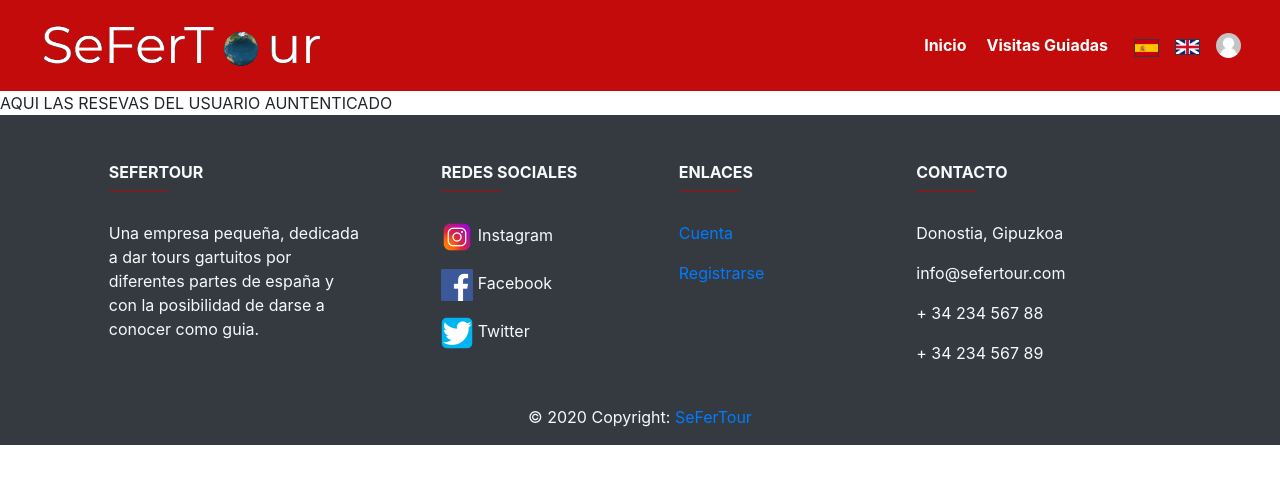
After one commit to endisanchez/SeFerTour, a Laravel app: page /reservar in a window 1280 px wide. The commit adds this page. Shown: the top 484 px of the page. Run offline with Laravel 8, Linux system fonts and the light colour scheme; the visitor is signed in with stand-in values (Sample User, id 1); some libraries are stand-ins or nearby versions.

```diff
--- a/app/Models/Cliente.php
+++ b/app/Models/Cliente.php
@@ -11,7 +11,7 @@ class Cliente extends Model
 
     public function usuario()
     {
-      return $this->belongsTo('App\Models\Usuario');
+      return $this->belongsTo('App\Models\User');
     }
 
     public function tour()
--- a/app/Models/Guia.php
+++ b/app/Models/Guia.php
@@ -11,7 +11,7 @@ class Guia extends Model
 
     public function usuario()
     {
-      return $this->belongsTo('App\Models\Usuario');
+      return $this->belongsTo('App\Models\User');
     }
 
     public function tour()
--- a/app/Models/User.php
+++ b/app/Models/User.php
@@ -45,4 +45,19 @@
     protected $casts = [
         'email_verified_at' => 'datetime',
     ];
+
+    public function guia()
+    {
+      return $this->hasOne('App\Models\Guia');
+    }
+
+    public function admin()
+    {
+      return $this->hasOne('App\Models\Admin');
+    }
+
+    public function cliente()
+    {
+      return $this->hasOne('App\Models\Cliente', 'id_usuario');
+    }
 }
--- /dev/null
+++ b/resources/views/reservas.blade.php
@@ -0,0 +1,151 @@
+<!DOCTYPE html>
+<html lang="en">
+<head>
+    <meta charset="UTF-8">
+    <meta name="viewport" content="width=device-width, initial-scale=1.0">
+    <link rel="stylesheet" href="../resources/css/bootstrap.min.css">
+    <link rel="stylesheet" href="../resources/css/estilo.css">
+
+    <title>SeFerTour</title>
+</head>
+<script src="https://code.jquery.com/jquery-3.2.1.slim.min.js" integrity="sha384-KJ3o2DKtIkvYIK3UENzmM7KCkRr/rE9/Qpg6aAZGJwFDMVNA/GpGFF93hXpG5KkN" crossorigin="anonymous"></script>
+<script src="https://cdnjs.cloudflare.com/ajax/libs/popper.js/1.12.9/umd/popper.min.js" integrity="sha384-ApNbgh9B+Y1QKtv3Rn7W3mgPxhU9K/ScQsAP7hUibX39j7fakFPskvXusvfa0b4Q" crossorigin="anonymous"></script>
+<script src="https://maxcdn.bootstrapcdn.com/bootstrap/4.0.0/js/bootstrap.min.js" integrity="sha384-JZR6Spejh4U02d8jOt6vLEHfe/JQGiRRSQQxSfFWpi1MquVdAyjUar5+76PVCmYl" crossorigin="anonymous"></script>
+
+
+<body>
+  <header>
+    <nav class="navbar navbar-expand-sm navbar-dark static-top">
+        <div class="container-fluid">
+            <img src="{{url ('imagenes/logoanimado_blanco.gif') }}" alt="logo" width="25%">
+            <button class="navbar-toggler text-black" type="button" data-toggle="collapse" data-target="#opciones">
+              <img class="img-fluid "src="{{ url('imagenes/menu.png') }}" alt="menu" width="30">
+            </button>
+          <div class="collapse navbar-collapse " id="opciones">
+            <ul class="navbar-nav ml-auto d-flex float-right text-right">
+              <li class="nav-item active">
+                <a class="nav-link text-white" href="{{ url('/') }}" id="link"><strong>{{ trans('texto.inicio') }}</strong></a>
+              </li>
+              <li class="nav-item text-white">
+                <a class="nav-link text-white" href="{{ url('/tours') }}" id="link"><strong>{{ trans('texto.visit_guiadas') }}</strong></a>
+              </li>
+
+              <li><a class="m-3" href="{{ url('lang', ['es']) }}"><img class="img-fluid mt-3 border border-dark" src="{{url ('imagenes/espania.png')}}" alt="españa" width="25px" height="25px"></a></li>
+              <li><a href="{{ url('lang', ['en']) }}"><img class="img-fluid mt-3 border border-dark mr-2" src="{{url ('imagenes/ingles.png')}}" alt="unitedKingdom" width="25px" height="25px"></a></li>
+
+              <li class="nav-item dropdown d-flex flex-row-reverse">
+                @if(Auth::user())
+                  <a class="nav-link text-white" data-toggle="dropdown" href="{{ url('/') }}" role="button" >
+                    @if( Auth::user()->foto )
+                      <img src="imagenes/{{ Auth::user()->foto }}" alt="logo" width="25px" class="rounded-circle">
+                    @else
+                      <img src="{{url('imagenes/perfil.png')}}" alt="logo" width="25px" class="rounded-circle">
+                    @endif
+                  </a>
+                @else
+                  <a class="nav-link text-white" data-toggle="dropdown" href="{{ url('/') }}" role="button" >
+                    <img src="{{url('imagenes/perfil.png')}}" alt="logo" width="25px" class="rounded-circle">
+                  </a>
+                @endif
+                <div class="dropdown-menu dropdown-menu-right">
+
+                  @if(Auth::user())
+                    <a class="dropdown-item" href="{{ url('perfil') }}">
+
+                      <b>{{ Auth::user()->usuario }}</b>
+
+                    </a>
+
+                    <div class="dropdown-divider"></div>
+
+                    <a class="dropdown-item" href="{{ route('logout') }}"
+                      onclick="event.preventDefault();
+                        document.getElementById('logout-form').submit();">
+                      {{ trans('texto.salir') }}
+                    </a>
+
+                    <form id="logout-form" action="{{ route('logout') }}" method="POST" class="d-none">
+                        @csrf
+                    </form>
+                  @else
+                    <a class="dropdown-item" href="{{ url('login') }}">{{ trans('texto.inicio_sesion') }}</a>
+                    <div class="dropdown-divider"></div>
+                    <a class="dropdown-item" href="{{ url('register') }}">{{ trans('texto.registrar') }}</a>
+                  @endif
+                </div>
+              </li>
+            </ul>
+          </div>
+        </div>
+    </nav>
+  </header>
+
+  AQUI LAS RESEVAS DEL USUARIO AUNTENTICADO
+
+  <footer class="page-footer font-small bg-dark text-light">
+
+    <div class="container text-center text-md-left d-flex">
+
+      <div class="row mt-5">
+
+        <div class="col-md-3 col-lg-4 col-xl-3 mx-auto mb-4">
+
+          <h6 class="text-uppercase font-weight-bold">SeFerTour</h6>
+          <hr class="deep-purple accent-2 mb-4 mt-0 d-inline-block mx-auto" style="width: 60px;">
+          <p>{{ trans('texto.descripcion') }}</p>
+
+        </div>
+
+        <div class="col-md-2 col-lg-2 col-xl-2 mx-auto mb-4">
+
+
+          <h6 class="text-uppercase font-weight-bold">{{ trans('texto.redes') }}</h6>
+          <hr class="accent-2 mb-4 mt-0 d-inline-block mx-auto" style="width: 60px;">
+          <p>
+            <a href="#"><img src="{{url ('imagenes/insta.png')}}" alt="insta" width="20%"></a> Instagram
+          </p>
+          <p>
+            <a href="#"><img src="{{url ('imagenes/facebook.png')}}" alt="facebook" width="20%"></a> Facebook
+          </p>
+          <p>
+            <a href="#"><img src="{{url ('imagenes/twitter.png')}}" alt="twitter" width="20%"></a> Twitter
+          </p>
+
+        </div>
+
+        <div class="col-md-3 col-lg-2 col-xl-2 mx-auto mb-4">
+
+          <h6 class="text-uppercase font-weight-bold">{{ trans('texto.enlaces') }}</h6>
+          <hr class="deep-purple accent-2 mb-4 mt-0 d-inline-block mx-auto" style="width: 60px;">
+          <p>
+            <a href="#!">{{ trans('texto.cuenta') }}</a>
+          </p>
+          <p>
+            <a href="#!">{{ trans('texto.registrar') }}</a>
+          </p>
+
+        </div>
+
+        <div class="col-md-4 col-lg-3 col-xl-3 mx-auto mb-md-0 mb-4">
+
+
+          <h6 class="text-uppercase font-weight-bold">{{ trans('texto.contacto') }}</h6>
+          <hr class="deep-purple accent-2 mb-4 mt-0 d-inline-block mx-auto" style="width: 60px;">
+          <p>Donostia, Gipuzkoa</p>
+          <p>info@sefertour.com</p>
+          <p>+ 34 234 567 88</p>
+          <p>+ 34 234 567 89</p>
+
+        </div>
+
+      </div>
+    </div>
+
+    <div class="text-center py-3">© 2020 Copyright:
+      <a href="#"> SeFerTour</a>
+    </div>
+
+  </footer>
+
+</body>
+</html>
--- a/routes/web.php
+++ b/routes/web.php
@@ -42,3 +42,7 @@ Route::view('/tours', 'tours');
 Route::view('/perfil', 'perfil');
 
 Route::view('/verify', 'Auth/verify');
+
+Route::view('/reservar', 'reservas');
+
+Route::post('/reservar', 'App\Http\Controllers\ReservasController@crearReserva')->name('crearReserva');
```
Also changed, not shown: app/Http/Controllers/ReservasController.php (added, +22 -0 lines), app/Models/Reserva.php (+10 -0 lines), resources/views/tours.blade.php (+11 -4 lines).
